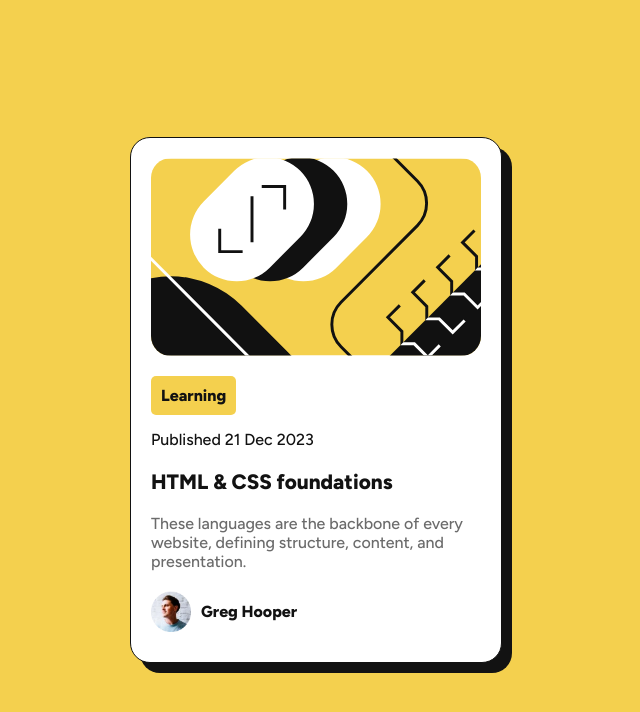
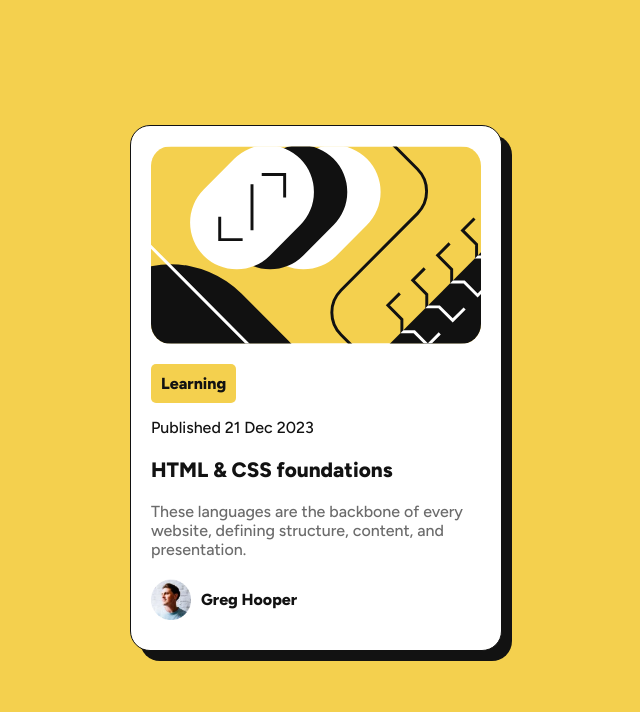
Before and after one commit to new-git-stack/blog-preview-card-main, a plain HTML site: page index.html in a window 1280 px wide. Shown: the whole page, without its empty margins (324-964 px from the left). Drawn offline with Linux system fonts and the light colour scheme.

Commit message:
Setting the height of the body to 100svh should make it match the design perfectly but that would conflict with my objective of not being able to scroll on the site on smaller screens

```diff
--- a/index.html
+++ b/index.html
@@ -22,7 +22,7 @@
       font-family: Figtree;
       font-weight: 500;
       background-color: var(--yellow);
-      height: 98svh;
+      height: 95svh;
       display: flex;
       flex-direction: column;
       justify-content: center;
@@ -101,7 +101,7 @@
 </head>
 <body>
 
-  <div class="blog-card">
+  <main class="blog-card">
     <img src="assets/images/illustration-article.svg" alt="hero-image" class="hero-image">
 
     <p class="status">
@@ -124,6 +124,6 @@
       <img src="assets/images/image-avatar.webp" alt="instructor-picture" class="instructor-picture">
       <p class="instructor-name">Greg Hooper</p>
     </div>
-  </div>
+  </main>
 </body>
 </html>
```
